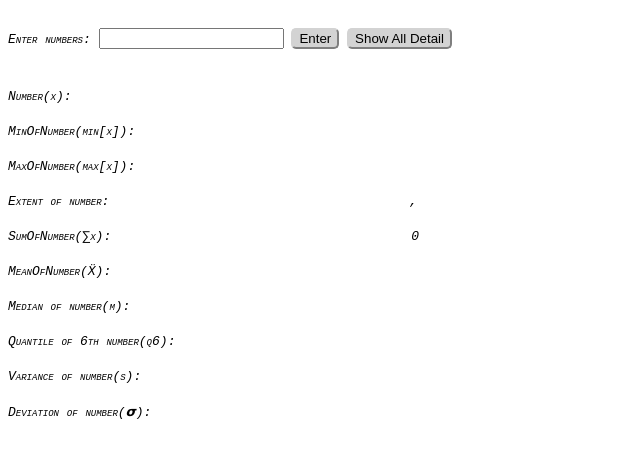
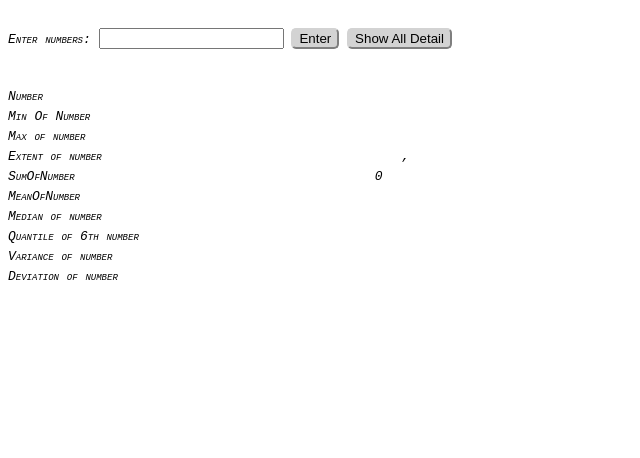
Before and after one commit to piolAtif/d3_learning, a plain HTML site: page exercise18/index.html in a window 1280 px wide. Both pictures are taken after a click on the button "Show All Detail". Shown: the whole page, without its empty margins (0-640 px from the left). Drawn offline with Linux system fonts and the light colour scheme.

Commit message:
Removed all method and made a reusable method for all those methods

```diff
--- a/exercise18/basicArrayStatisticVisualization.js
+++ b/exercise18/basicArrayStatisticVisualization.js
@@ -1,51 +1,28 @@
 var set = [];
 
 var allDetails = d3.select('body').append('div');
-
 var number = function(data){
-	return allDetails.append('div').text('Number(x):').append('span').attr('class','value').text(data);
-}
-
-var min = function(data){
-	return allDetails.append('div').text('MinOfNumber(min[x]):').append('span').attr('class','value').text(d3.min(data));
-}
-
-var max = function(data){
-	return allDetails.append('div').text('MaxOfNumber(max[x]):').append('span').attr('class','value').text(d3.max(data));
-}
-
-var extent = function(data){
-	return allDetails.append('div').text('Extent of number:').append('span').attr('class','value').text(d3.extent(data));
-}
-
-var sum = function(data){
-	return allDetails.append('div').text('SumOfNumber(∑x):').append('span').attr('class','value').text(d3.sum(data));
-}
-
-var mean = function(data){
-	return allDetails.append('div').text('MeanOfNumber(Ẍ):').append('span').attr('class','value').text(d3.mean(data));
-}
-
-var median = function(data){
-	return allDetails.append('div').text('Median of number(m):').append('span').attr('class','value').text(d3.median(data));
+	return data;
 }
 
 var quantile = function(data){
-	return allDetails.append('div').text('Quantile of 6th number(q6):').append('span').attr('class','value').text(d3.quantile(data,0.6));
+	return d3.quantile(data,0.6);
 }
 
-var variance = function(data){
-	return allDetails.append('div').text('Variance of number(s):').append('span').attr('class','value').text(d3.variance(data));
-}
-
-var deviation = function(data){
-	return allDetails.append('div').text('Deviation of number(𝞂):').append('span').attr('class','value').text(d3.deviation(data));
-}
-
-var setOfOperation = [number,min,max,extent,sum,mean,median,quantile,variance,deviation];
+setOfText = [{title:'Number',method:number},{title:'Min Of Number',method:d3.min},
+	{title:'Max of number',method:d3.max},{title:'Extent of number',method:d3.extent},
+	{title:'SumOfNumber',method:d3.sum},{title:'MeanOfNumber',method:d3.mean},
+	{title:'Median of number',method:d3.median},{title:'Quantile of 6th number',method:quantile},
+	{title:'Variance of number',method:d3.variance},{title:'Deviation of number',method:d3.deviation}
+	];
 
 drawValue =function(data){
-	return setOfOperation.map((operation)=>operation(data));
+	return setOfText.map(function(text){
+		return allDetails.append('div')
+		.append('span').attr('class','title').text(text.title)
+		.append('span').attr('class','value').text(text.method(data));
+	})
+
 }
 
 var enterData = function(){
--- a/exercise18/style.css
+++ b/exercise18/style.css
@@ -10,9 +10,9 @@ div{
 	text-align: left;
 }
 
-/*.allDetails{
-	visibility: hidden;
-}*/
+.title{
+	position: absolute;
+}
 
 button{
 	background-color: lightgrey;
```
